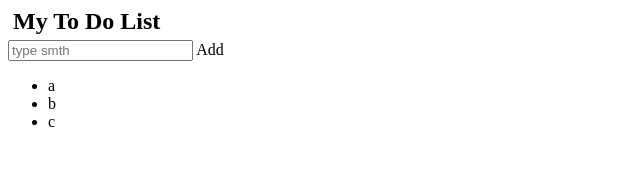
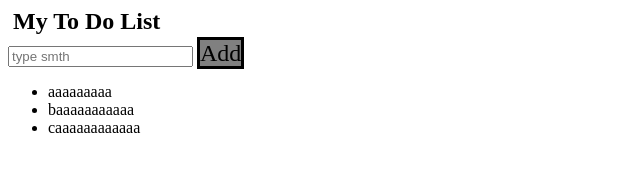
Before and after one commit to Waz-emperor/todo-list, a plain HTML site: page index.html in a window 1280 px wide. Both pictures are taken after a click on the element "Add". Shown: the whole page, without its empty margins (0-640 px from the left). Drawn offline with Linux system fonts and the light colour scheme.

Commit message:
added date

```diff
--- a/index.html
+++ b/index.html
@@ -13,11 +13,29 @@
       </div>
 
       <ul id="myUL">
-        <li>a</li>
-        <li>b</li>
-        <li>c</li>
+        <li>aaaaaaaaa</li>
+        <li>baaaaaaaaaaa</li>
+        <li>caaaaaaaaaaaa</li>
 
       </ul>
+
+
+
+<style>
+    .addBtn {
+        background-color: grey;
+        font-size: 1.5em;
+        border: 3px solid black;
+    }
+</style>
+
+<!-- <script>
+var d = new Date();
+document.getElementById("demo").innerHTML = d;
+</script> -->
+
+
+
 </body>
 
 <script src="./script.js"></script>
--- a/script.js
+++ b/script.js
@@ -1,18 +1,21 @@
+
+
 function newElement() {
   var li = document.createElement("li");
   var inputValue = document.getElementById("myInput").value;
   var t = document.createTextNode(inputValue);
+  var d = new Date();
   li.appendChild(t);
   if (inputValue === '') {
     alert("You need to write smth");
   } else {
     document.getElementById("myUL").appendChild(li);
+
+    document.getElementById("myUL").innerHTML = d;
   }
-  document.getElementById("myInput").value = "";
+    document.getElementById("myInput").value = "";
 
   var span = document.createElement("SPAN");
-  span.appendChild(txt);
   li.appendChild(span);
-
-
+  d.appendChild(txt);
 }
```
